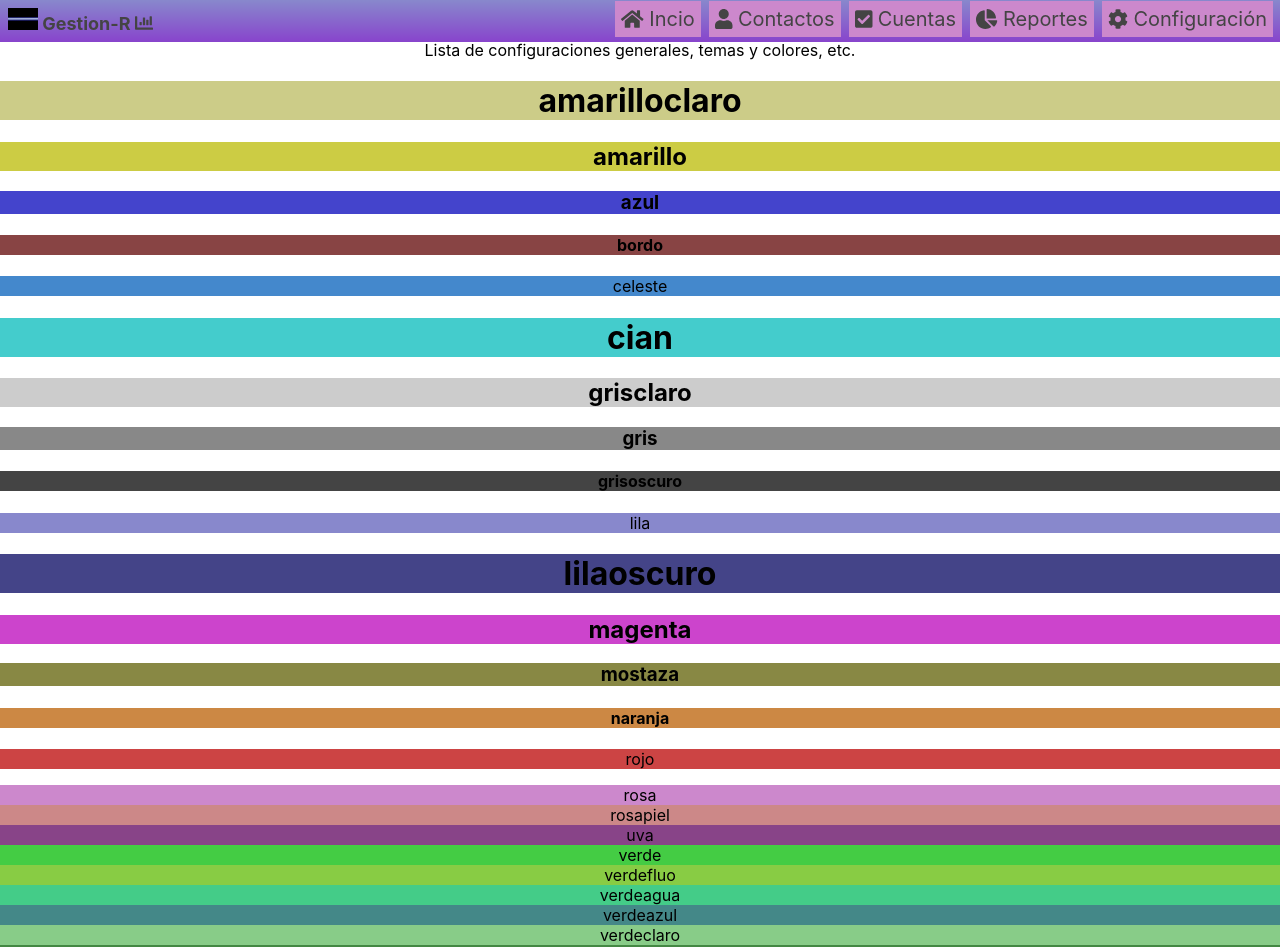
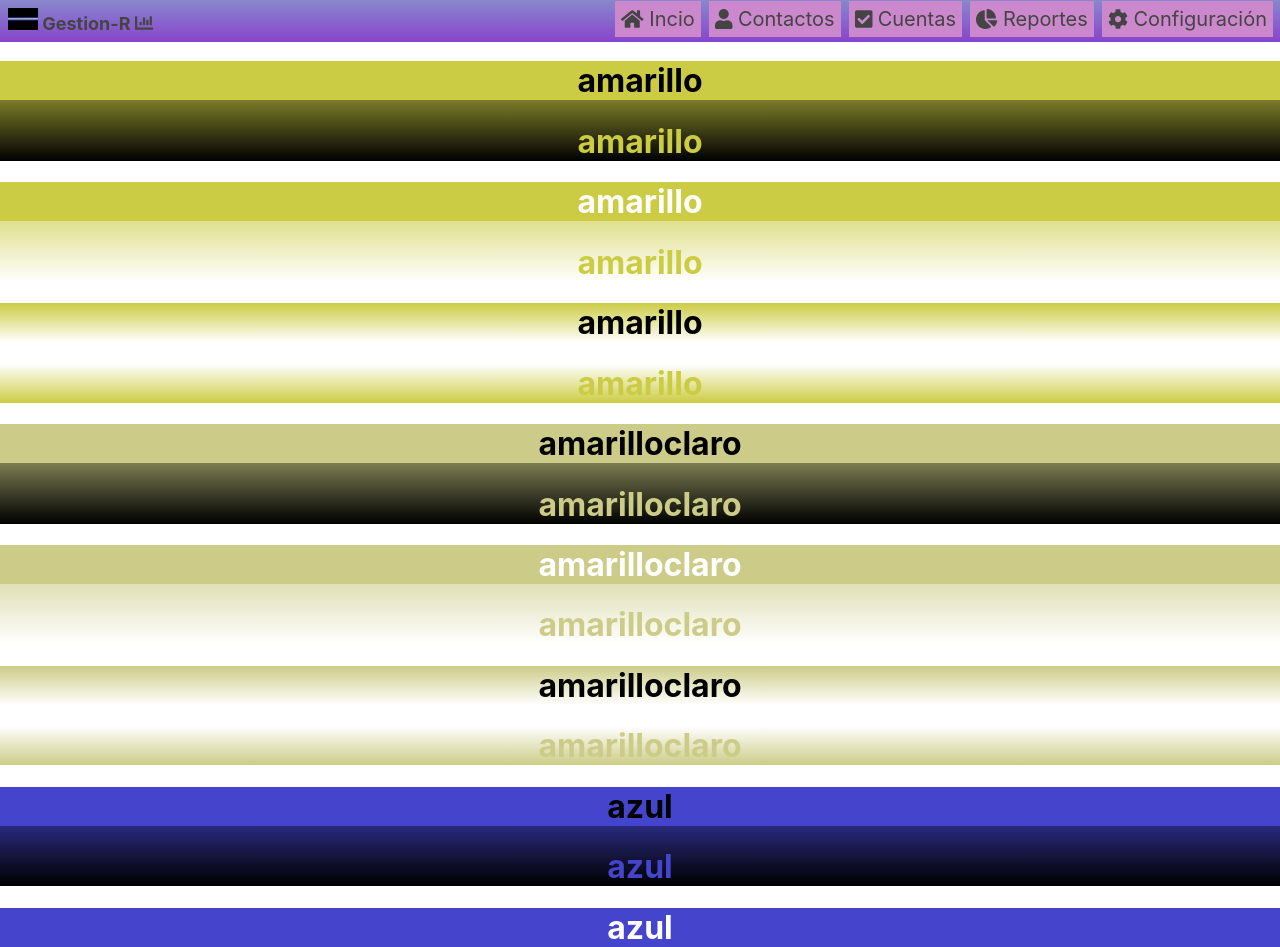
Before and after one commit to gestionar/demogestionar, a React (Create React App) app: page /configuracion in a window 1280 px wide. Shown: the top 947 px of the page. Built offline with nearby package versions, Linux system fonts and the light colour scheme.

Commit message:
loop colores

```diff
--- a/src/App.js
+++ b/src/App.js
@@ -16,7 +16,7 @@ class App extends Component {
       menuApp: ["Inicio", "contactos", "cuentas", "reportes", "configuración"],
       testear:
       {
-        Incio: ["Inicio", "Contactos", "etc"],
+        Incio: ["Introducción", "Objetivos", "Plan de negocio"],
         Contactos: ["Buscar", "Nuevo", "Filtrar"]
       },
       menuInicio: ["Introducción", "Objetivos", "Plan"],
@@ -28,7 +28,7 @@ class App extends Component {
         "azul",
         "bordo",
         "celeste",
-        "celestito",
+        "celesteclaro",
         "cian",
         "grisclaro",
         "gris",
@@ -40,11 +40,11 @@ class App extends Component {
         "naranja",
         "rojo",
         "rosa",
+        "rosaclaro",
         "rosaoscuro",
-        "rosapiel",
         "uva",
         "verde",
-        "verdefluo",
+        "verdefluor",
         "verdeagua",
         "verdeazul",
         "verdeclaro",
@@ -88,7 +88,7 @@ class App extends Component {
           <Switch>
             <Route exact path='/inicio' render={() => <InicioPag menuInicio={this.state.menuInicio}/>} />
             <Route exact path='/contactos' render={() => <ContactosPag/>} />
-            <Route exact path='/configuracion' render={() => <ConfigPag/>} />
+            <Route exact path='/configuracion' render={() => <ConfigPag colores={this.state.colores}/>} />
           </Switch>
         </div>
       </div>
--- a/src/componentes/BotonInicio.css
+++ b/src/componentes/BotonInicio.css
@@ -1,5 +1,5 @@
 .BotonInicio {
-    background-color: var(--grisclaro);
+    background-color: var(--cian);
     font-size: 20px;
     padding: 5px;
     margin: 5px;
--- a/src/index.css
+++ b/src/index.css
@@ -18,7 +18,7 @@ code {
   --azul: #44c;
   --bordo: #844;
   --celeste: #48c;
-  --celestito: #8cc;
+  --celesteclaro: #8cc;
   --cian: #4cc;
   --grisclaro: #ccc;
   --gris: #888;
@@ -30,11 +30,11 @@ code {
   --naranja: #c84;
   --rojo: #c44;
   --rosa: #c8c;
+  --rosaclaro: #c88;
   --rosaoscuro: #c48;
-  --rosapiel: #c88;
   --uva: #848;
   --verde: #4c4;
-  --verdefluo: #8c4;
+  --verdefluor: #8c4;
   --verdeagua: #4c8;
   --verdeazul: #488;
   --verdeclaro: #8c8;
--- a/src/paginas/ConfigPag.jsx
+++ b/src/paginas/ConfigPag.jsx
@@ -1,35 +1,28 @@
 import React from 'react';
 
-const ConfigPag = () => {
+const ConfigPag = (props) => {
     return (
-      <div>Lista de configuraciones generales, temas y colores, etc.
-          <h1 style={{"background": "var(--amarilloclaro)"}}>amarilloclaro</h1>
-          <h2 style={{"background": "var(--amarillo)"}}>amarillo</h2>
-          <h3 style={{"background": "var(--azul)"}}>azul</h3>
-          <h4 style={{"background": "var(--bordo)"}}>bordo</h4>
-          <p style={{"background": "var(--celeste)"}}>celeste</p>
-          <h1 style={{"background": "var(--cian)"}}>cian</h1>
-          <h2 style={{"background": "var(--grisclaro)"}}>grisclaro</h2>
-          <h3 style={{"background": "var(--gris)"}}>gris</h3>
-          <h4 style={{"background": "var(--grisoscuro)"}}>grisoscuro</h4>
-          <p style={{"background": "var(--lila)"}}>lila</p>
-          <h1 style={{"background": "var(--lilaoscuro)"}}>lilaoscuro</h1>
-          <h2 style={{"background": "var(--magenta)"}}>magenta</h2>
-          <h3 style={{"background": "var(--mostaza)"}}>mostaza</h3>
-          <h4 style={{"background": "var(--naranja)"}}>naranja</h4>
-          <p style={{"background": "var(--rojo)"}}>rojo</p>
-          <div style={{"background": "var(--rosa)"}}>rosa</div>
-          <div style={{"background": "var(--rosapiel)"}}>rosapiel</div>
-          <div style={{"background": "var(--uva)"}}>uva</div>
-          <div style={{"background": "var(--verde)"}}>verde</div>
-          <div style={{"background": "var(--verdefluo)"}}>verdefluo</div>
-          <div style={{"background": "var(--verdeagua)"}}>verdeagua</div>
-          <div style={{"background": "var(--verdeazul)"}}>verdeazul</div>
-          <div style={{"background": "var(--verdeclaro)"}}>verdeclaro</div>
-          <div style={{"background": "var(--verdeoscuro)"}}>verdeoscuro</div>
-          <div style={{"background": "var(--violeta)"}}>violeta</div>
-          <div style={{"background": "var(--test)", "height": 60}}>test</div>
-      </div>
+      <>
+        {props.colores.map(col => (
+          <>
+            <div style={{backgroundImage: `linear-gradient(var(--${col}), #000`}}>
+              <h1 style={{background: `var(--${col})`, color:"#000"}}>{col}</h1>
+              <h1 style={{color: `var(--${col})`}}>{col}</h1>
+            </div>
+            <div style={{backgroundImage: `linear-gradient(var(--${col}), #fff`}}>
+              <h1 style={{background: `var(--${col})`, color:"#fff"}}>{col}</h1>
+              <h1 style={{color: `var(--${col})`}}>{col}</h1>
+            </div>
+            <div>
+              <h1 style={{backgroundImage: `linear-gradient(var(--${col}), #fff`}}>{col}</h1>
+              <h1 style={{
+                backgroundImage: `linear-gradient(#fff, var(--${col})`,
+                color: `var(--${col})`
+              }}>{col}</h1>
+            </div>
+          </>
+        ))}
+      </>
     )
   };
 
--- a/src/paginas/InicioPag.css
+++ b/src/paginas/InicioPag.css
@@ -8,7 +8,7 @@
 
 .Inicio-indice {
     grid-area: idx;
-    background-image: linear-gradient(to left, var(--grisoscuro), #000);
+    background-image: linear-gradient(to left, var(--verdeclaro), var(--verde));
     padding: 10px;
     text-align: left;
 }
--- a/src/paginas/InicioPag.jsx
+++ b/src/paginas/InicioPag.jsx
@@ -6,7 +6,7 @@ const InicioPag = (props) => {
   return (
     <div className="Inicio-grid">
       <div className="Inicio-detalle">
-        <h1 style={{"color": "var(--verdefluo)"}}>
+        <h1 style={{"color": "var(--test)"}}>
           Muestra del proyecto de desarrollo web para la asistencia en la gestión de recursos empresariales
         </h1>
         <h4>
@@ -35,10 +35,10 @@ const InicioPag = (props) => {
       </div>
 
       <div className="Inicio-indice">
-        <h3 style={{"color": "var(--lila)"}}>Índice</h3>
+        <h3 style={{"color": "var(--grisoscuro)"}}>Índice</h3>
         <BotonesIncio opciones={props.menuInicio}/>
+      </div>
 
-      </div>
       <div className="Inicio-pie">
         <p>Anterior</p><p>Pie de página</p><p>Siguiente</p>
       </div>
```
